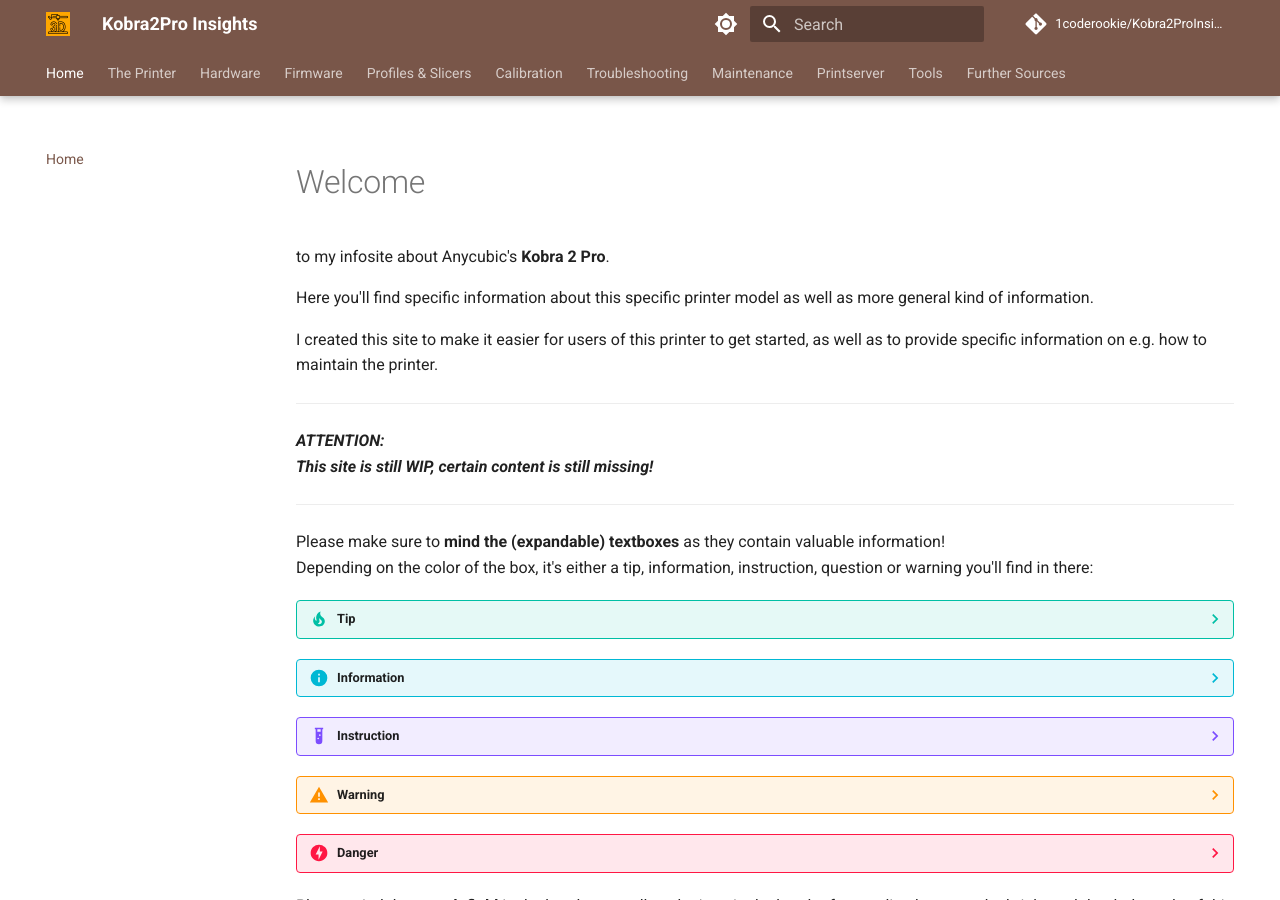
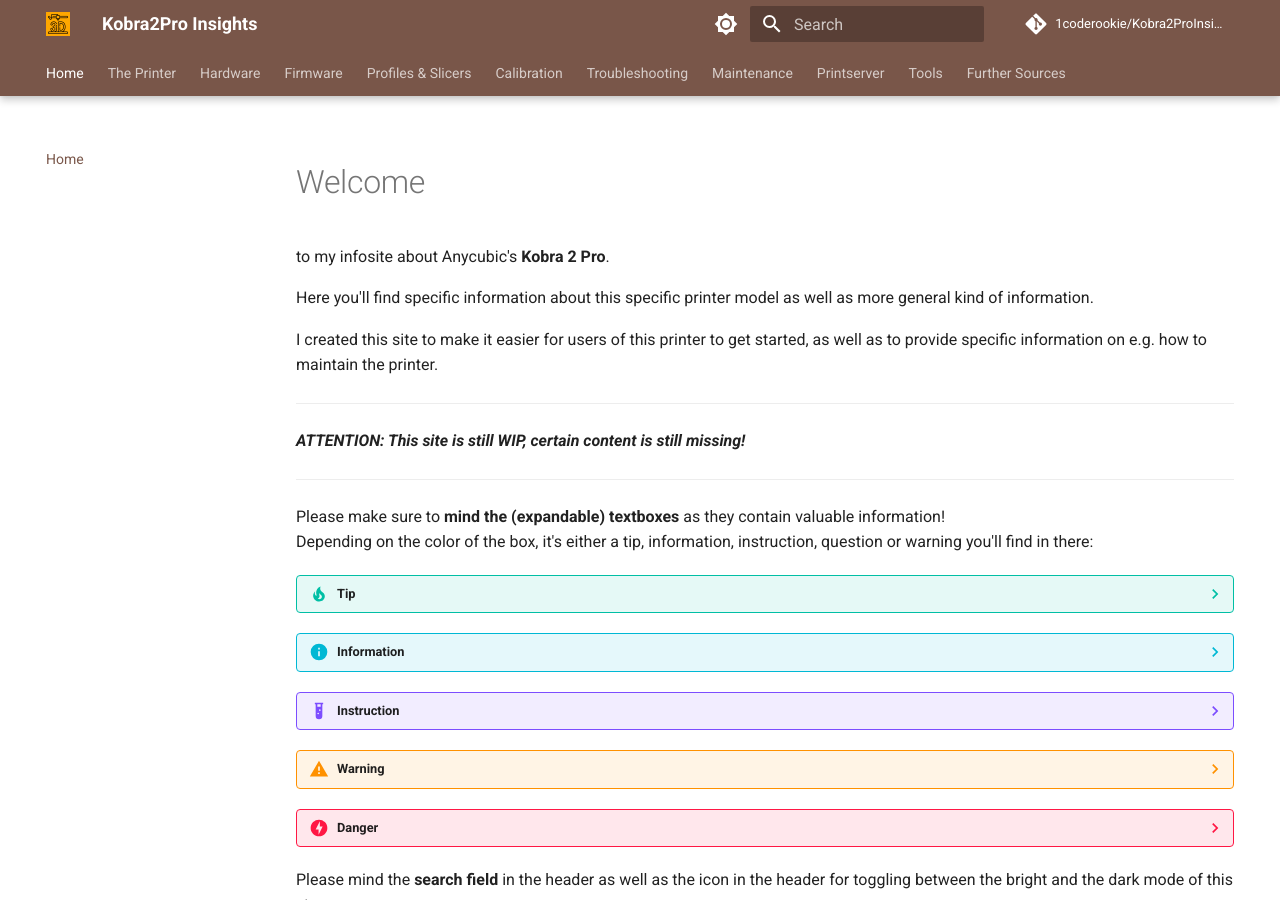
Before and after one commit to 1coderookie/Kobra2Insights, an MkDocs documentation site: the page built from docs/index.md, in a window 1280 px wide and 900 px high. Built offline with MkDocs 1.6.1 and Material for MkDocs 9.7.7, drawn with Linux system fonts in a browser that asks for light colours; comment, search, counter and statistics services are not loaded.

Commit message:
Add files via upload

```diff
--- a/docs/index.md
+++ b/docs/index.md
@@ -9,8 +9,7 @@
 
 ---
 
-***ATTENTION:***
-***This site is still WIP, certain content is still missing!***
+***ATTENTION: This site is still WIP, certain content is still missing!***
 
 ---
 
```
Also changed, not shown: other parts of docs/index.md (+2 -0 lines), docs/calibration.md (+0 -1 lines), docs/printserver.md (+1 -5 lines).
